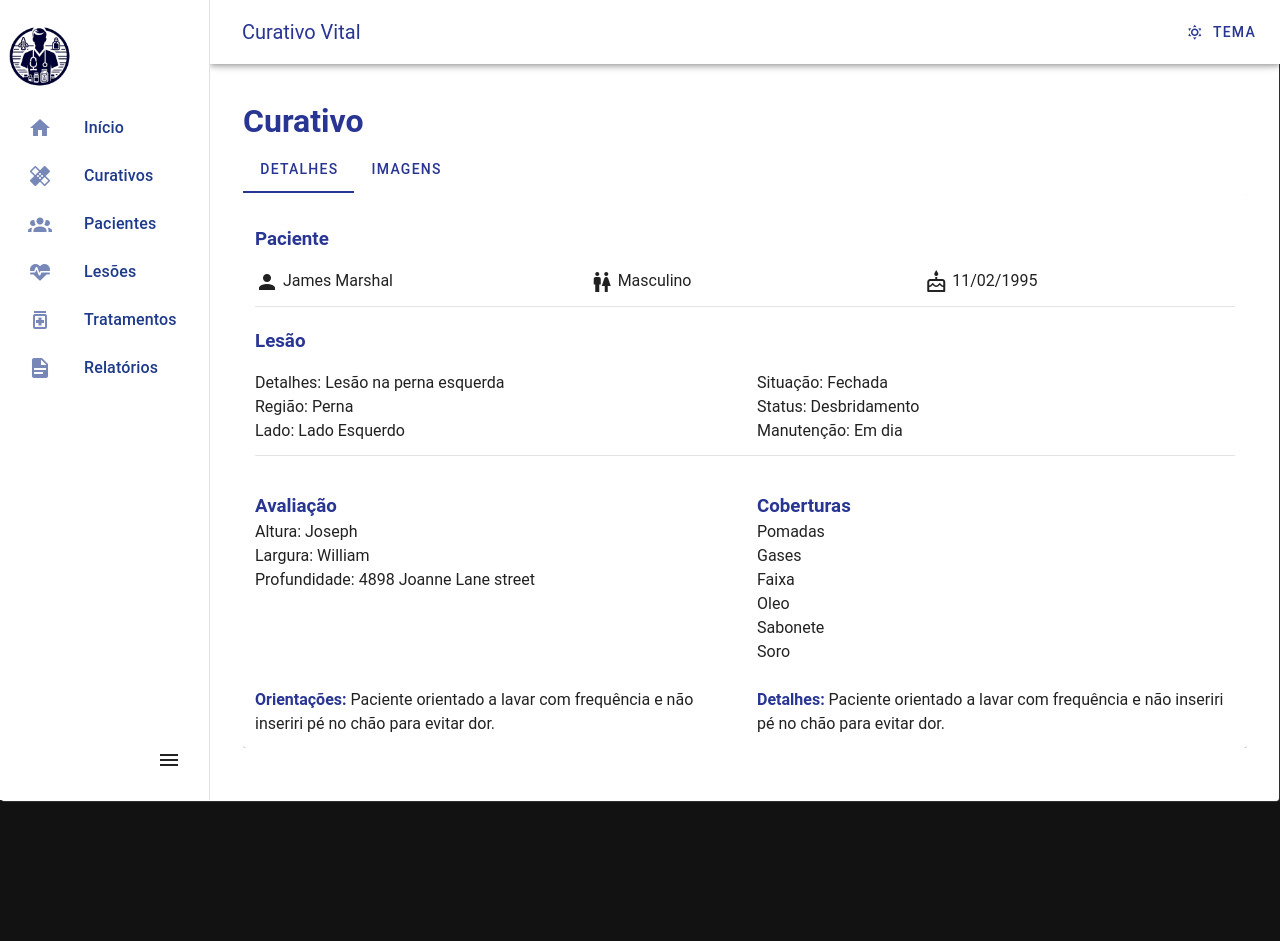
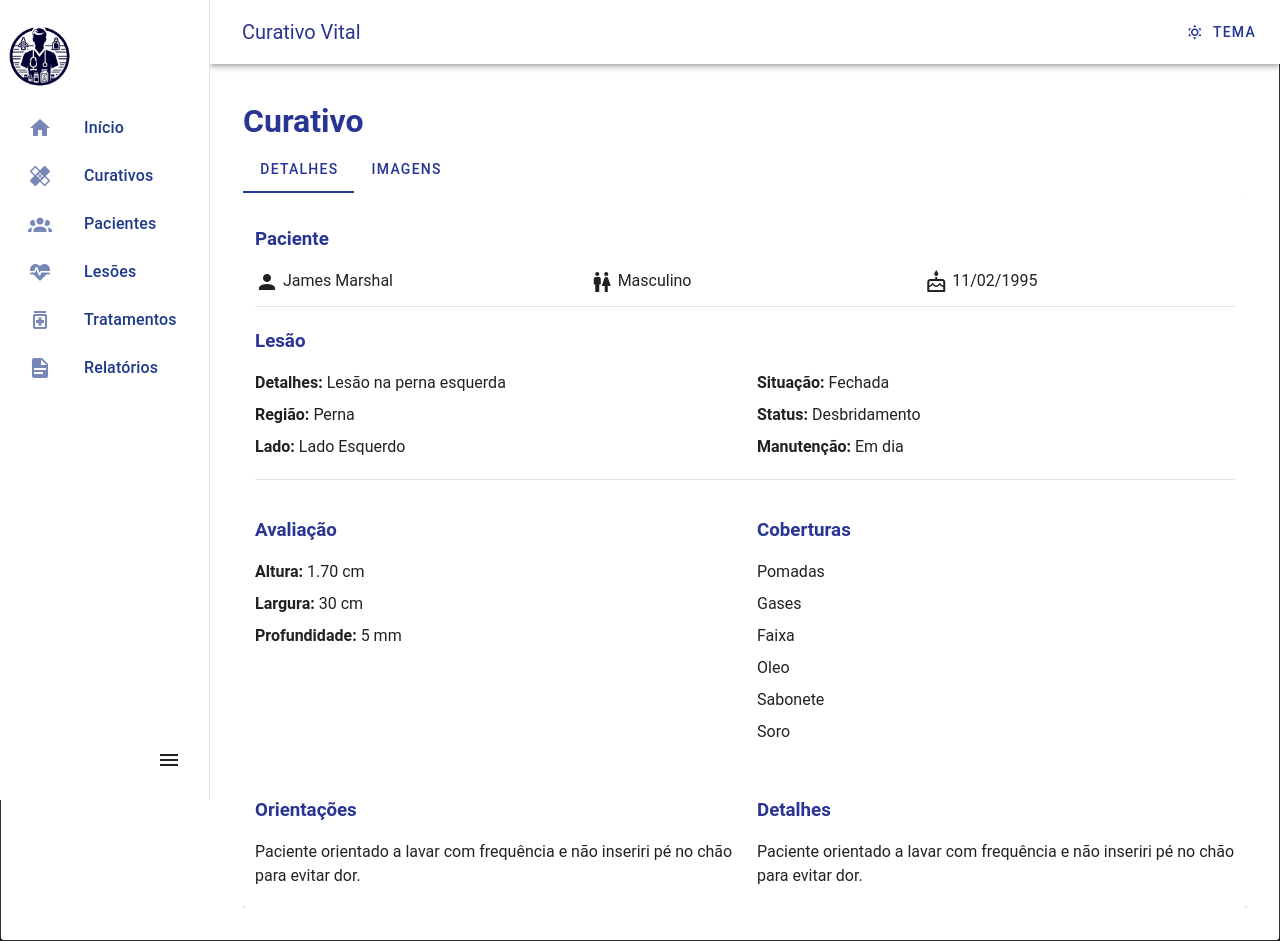
Before and after one commit to alessandravgs/curativos-vue, a Vue app in the folder curativos-projeto/: page /#/curativos/detalhes in a window 1280 px wide. Before the commit the page ends 802 px from the top, so only its background shows below. Built offline with nearby package versions, Linux system fonts and the light colour scheme.

Commit message:
Finalização escopo tela de detalhe de curativo

```diff
--- a/curativos-projeto/src/views/CurativoDetailView.vue
+++ b/curativos-projeto/src/views/CurativoDetailView.vue
@@ -34,14 +34,14 @@
                 <h3 class="text-indigo-darken-3 mb-4">Lesão</h3>
                 <v-row>
                   <v-col cols="6">
-                    <p>Detalhes: Lesão na perna esquerda</p>
-                    <p>Região: Perna</p>
-                    <p>Lado: Lado Esquerdo</p>
+                    <p><strong>Detalhes: </strong>Lesão na perna esquerda</p>
+                    <p><strong>Região: </strong>Perna</p>
+                    <p><strong>Lado: </strong>Lado Esquerdo</p>
                   </v-col>
                   <v-col cols="6">
-                    <p>Situação: Fechada</p>
-                    <p>Status: Desbridamento</p>
-                    <p>Manutenção: Em dia</p>
+                    <p><strong>Situação: </strong> Fechada</p>
+                    <p><strong>Status: </strong>Desbridamento</p>
+                    <p><strong>Manutenção: </strong> Em dia</p>
                   </v-col>
                 </v-row>
 
@@ -49,13 +49,13 @@
 
                 <v-row>
                   <v-col cols="6">
-                    <h3 class="text-indigo-darken-3">Avaliação</h3>
-                    <p>Altura: Joseph</p>
-                    <p>Largura: William</p>
-                    <p>Profundidade: 4898 Joanne Lane street</p>
+                    <h3 class="text-indigo-darken-3 mb-4">Avaliação</h3>
+                    <p><strong>Altura: </strong> 1.70 cm</p>
+                    <p><strong>Largura: </strong>30 cm</p>
+                    <p><strong>Profundidade: </strong> 5 mm</p>
                   </v-col>
                   <v-col cols="6">
-                    <h3 class="text-indigo-darken-3">Coberturas</h3>
+                    <h3 class="text-indigo-darken-3 mb-4">Coberturas</h3>
                     <p>Pomadas</p>
                     <p>Gases</p>
                     <p>Faixa</p>
@@ -68,14 +68,15 @@
                 <!-- Status de pagamento e entrega -->
                 <v-row>
                   <v-col cols="6">
-                    <p><strong class="text-indigo-darken-3">Orientações:</strong> Paciente orientado
+                    <h3 class="text-indigo-darken-3 mb-4">Orientações</h3>
+                    <p>Paciente orientado
                     a lavar com frequência e não inseriri pé no chão
                     para evitar dor.
                     </p>
                   </v-col>
                   <v-col cols="6">
-                    <p><strong class="text-indigo-darken-3">Detalhes:</strong>
-                        Paciente orientado
+                    <h3 class="text-indigo-darken-3 mb-4">Detalhes</h3>
+                    <p>Paciente orientado
                     a lavar com frequência e não inseriri pé no chão
                     para evitar dor.
                     </p>
@@ -124,4 +125,8 @@
   h3 {
     margin-top: 20px;
   }
+
+  p {
+    margin-bottom: 8px;
+  }
   </style>
```
